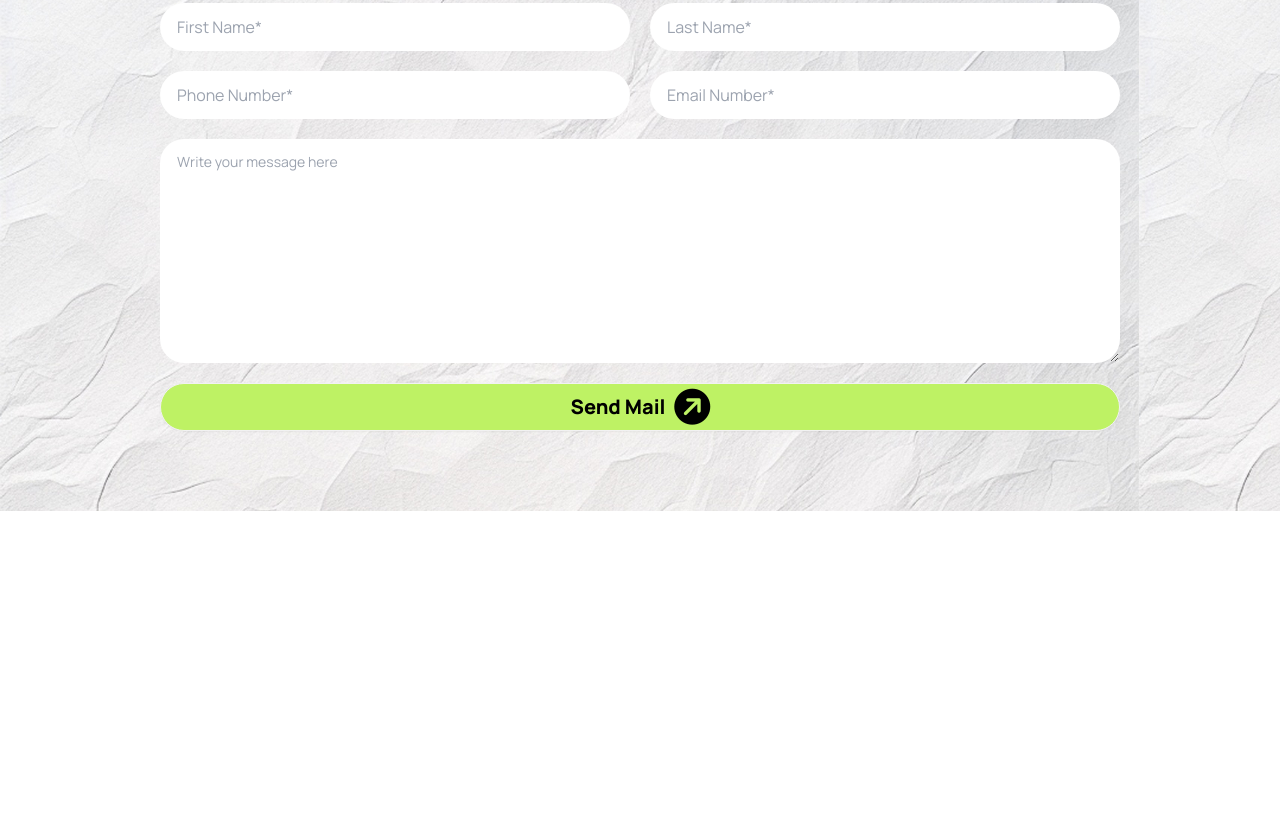
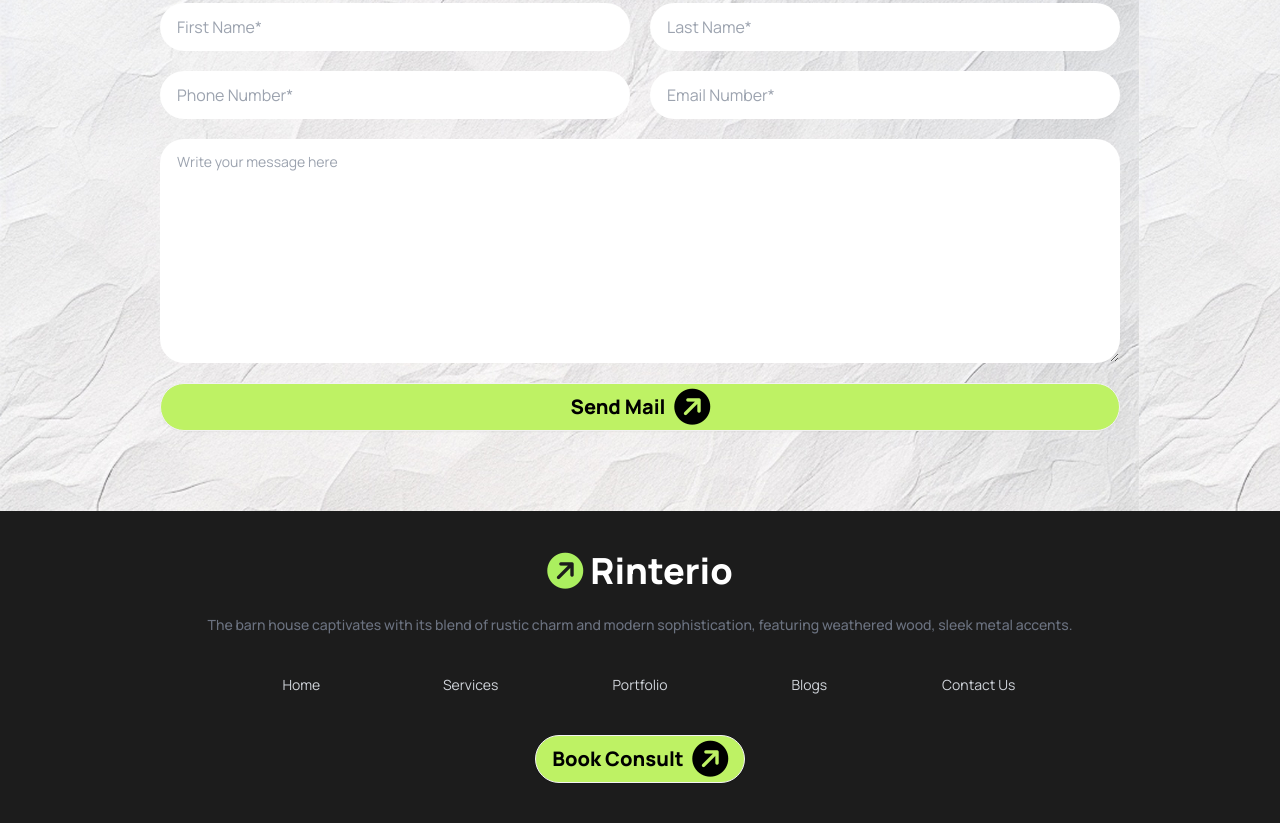
Before and after one commit to araf168/Assignment-03, a plain HTML site: page index.html in a window 1280 px wide. Shown: the part 3136-3959 px from the top of the page. Before the commit the page ends 3647 px from the top, so only its background shows below. Drawn offline with nearby package versions, Linux system fonts and the light colour scheme.

Commit message:
added footer section

```diff
--- a/index.html
+++ b/index.html
@@ -280,14 +280,32 @@
                 <input class="input w-full rounded-3xl" type="text" placeholder="Last Name*">
                 <input class="input w-full rounded-3xl" type="text" placeholder="Phone Number*">
                 <input class="input w-full rounded-3xl" type="text" placeholder="Email Number*">
-                <textarea class="textarea md:col-span-2 rounded-3xl h-56" placeholder="Write your message here" name="" id=""></textarea>
+                <textarea class="textarea md:col-span-2 rounded-3xl h-56" placeholder="Write your message here" name=""
+                    id=""></textarea>
                 <a
-                        class="btn bg-lime-300 hover:bg-lime-300 rounded-3xl md:flex text-black text-xl font-extrabold w-full md:col-span-2">Send Mail <i class="fa-solid fa-circle-arrow-up text-4xl text-[black] rotate-45"></i></a>
+                    class="btn bg-lime-300 hover:bg-lime-300 rounded-3xl md:flex text-black text-xl font-extrabold w-full md:col-span-2">Send
+                    Mail <i class="fa-solid fa-circle-arrow-up text-4xl text-[black] rotate-45"></i></a>
             </div>
         </section>
     </main>
-    <footer>
-
+    <!-- footer section starts -->
+    <footer class="md:container mx-auto footer footer-center bg-[#1C1C1C] text-base-content text-white p-10">
+        <aside>
+            <div class="mb-4">
+                <a class="text-4xl font-extrabold"><i class="fa-solid fa-circle-arrow-up text-[#ABEF5F] rotate-45"></i>
+                    Rinterio</a>
+            </div>
+            <p class="font-medium text-gray-500">The barn house captivates with its blend of rustic charm and modern sophistication, featuring weathered wood, sleek metal accents.</p>
+        </aside>
+        <div class="grid grid-cols-1 md:grid-cols-5 gap-5 md:gap-12 lg:gap-24 text-gray-300">
+            <a>Home</a>
+            <a>Services</a>
+            <a>Portfolio</a>
+            <a>Blogs</a>
+            <a>Contact Us</a>
+            </ul>
+        </div>
+        <a class="btn bg-lime-300 hover:bg-lime-300 rounded-3xl flex text-black text-xl font-extrabold">Book Consult <i class="fa-solid fa-circle-arrow-up text-4xl text-[black] rotate-45"></i></a>
     </footer>
 </body>
 
```
